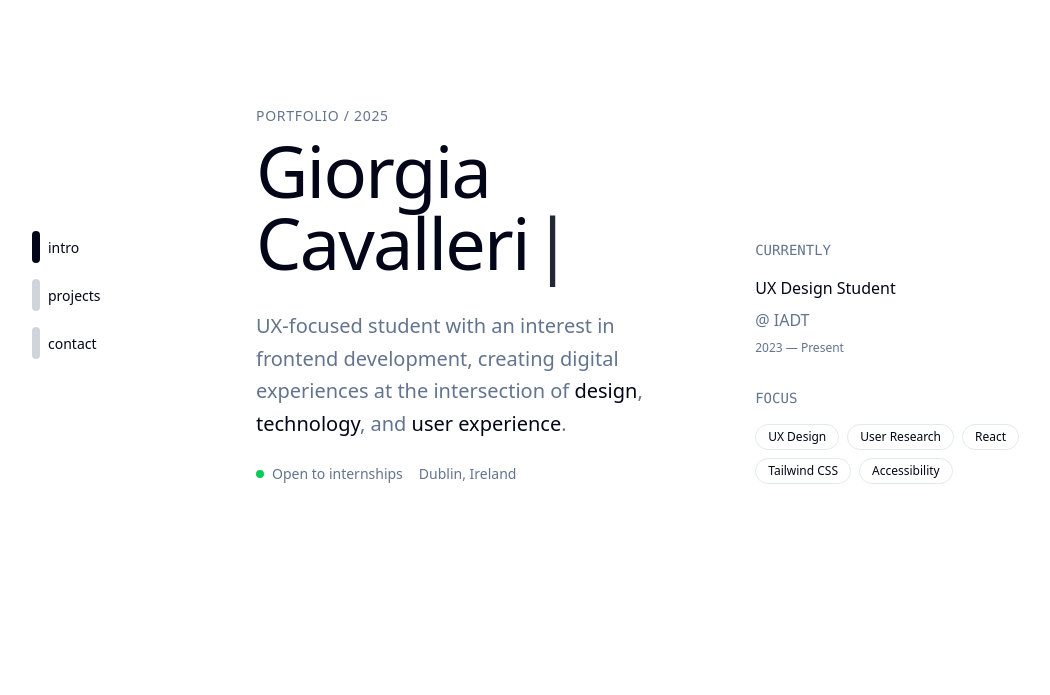
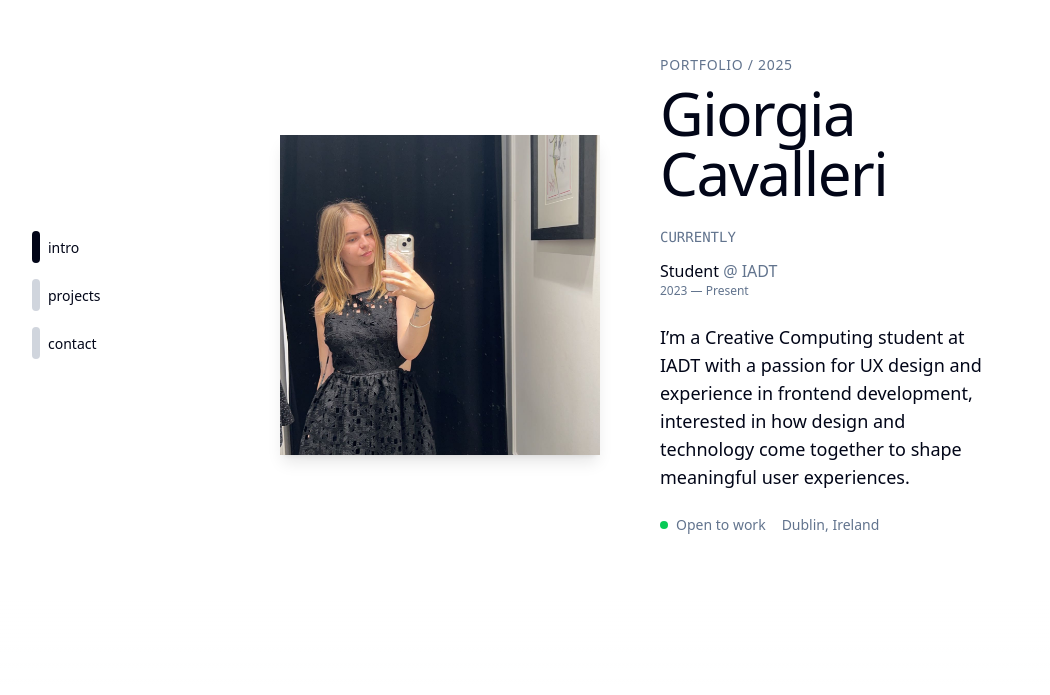
Before and after one commit to n00230352/GiorgiaCavalleri-Portfolio, a React (Vite) app: page / in a window 1280 px wide. Shown: the part 105-800 px from the top of the page, without its empty margins (0-1050 px from the left). Built offline with nearby package versions, Linux system fonts and the light colour scheme.

Commit message:
intro edited

```diff
--- a/src/components/Intro.jsx
+++ b/src/components/Intro.jsx
@@ -1,88 +1,59 @@
-import TextType from "@/components/animations/TextType";
-
 export default function Intro() {
   return (
     <header id="intro" className="min-h-screen flex items-center">
-      <div className="grid lg:grid-cols-5 gap-12 sm:gap-16 w-full">
+      <div className="container mx-auto w-full px-6">
+        <div className="flex flex-col lg:flex-row items-center lg:items-center gap-10">
+          {/* Left: image */}
+          <div className="w-full lg:w-1/2 flex justify-center lg:justify-start">
+            <div className="w-48 h-48 sm:w-64 sm:h-64 lg:w-80 lg:h-80 overflow-hidden shadow-lg">
+              <img
+                src="/images/giorgia.JPG"
+                alt="Giorgia Cavalleri"
+                className="w-full h-full object-cover"
+              />
+            </div>
+          </div>
 
-        {/* Left */}
-        <div className="lg:col-span-3 space-y-6 sm:space-y-8">
+          {/* Right: content */}
+          <div className="w-full lg:w-1/2 space-y-6">
             <div className="space-y-3 sm:space-y-2">
               <div className="text-sm text-muted-foreground tracking-wider">
                 PORTFOLIO / 2025
               </div>
 
-            <h1 className="text-5xl sm:text-6xl lg:text-7xl font-light tracking-tight">
-              <TextType
-                text={["Giorgia Cavalleri"]}
-                typingSpeed={75}
-                pauseDuration={1500}
-                showCursor={true}
-                loop={false}
-                cursorCharacter="|"
-              />
+              <h1 className="text-4xl sm:text-5xl lg:text-6xl font-light tracking-tight">
+                Giorgia Cavalleri
               </h1>
             </div>
 
-          <div className="space-y-6 max-w-md">
-            <p className="text-lg sm:text-xl text-muted-foreground leading-relaxed">
-              UX-focused student with an interest in frontend development,
-              creating digital experiences at the intersection of
-              <span className="text-foreground"> design</span>,
-              <span className="text-foreground"> technology</span>, and
-              <span className="text-foreground"> user experience</span>.
+            <div className="flex flex-col sm:flex-row sm:gap-8 gap-6">
+              <div className="space-y-3">
+                <div className="text-sm text-muted-foreground font-mono">CURRENTLY</div>
+                <div>
+                   <div className="text-foreground">Student <span className="text-muted-foreground">@ IADT</span></div>
+                   <div className="text-xs text-muted-foreground">2023 — Present</div>
+                </div>
+              </div>
+
+
+            </div>
+
+            <div className="space-y-6 max-w-lg">
+              <p className="text-base sm:text-lg ">
+                I’m a Creative Computing student at IADT with a passion for UX design and experience in frontend development, interested in how design and technology come together to shape meaningful user experiences.
               </p>
 
               <div className="flex flex-col sm:flex-row sm:items-center gap-3 sm:gap-4 text-sm text-muted-foreground">
                 <div className="flex items-center gap-2">
                   <div className="w-2 h-2 bg-green-500 rounded-full animate-pulse" />
-                Open to internships
+                  Open to work
                 </div>
                 <div>Dublin, Ireland</div>
               </div>
             </div>
+
+
           </div>
-
-        {/* Right */}
-        <div className="lg:col-span-2 flex flex-col justify-end space-y-6 sm:space-y-8 mt-8 lg:mt-0">
-
-          {/* Currently */}
-          <div className="space-y-4">
-            <div className="text-sm text-muted-foreground font-mono">
-              CURRENTLY
-            </div>
-            <div className="space-y-2">
-              <div className="text-foreground">UX Design Student</div>
-              <div className="text-muted-foreground">@ IADT</div>
-              <div className="text-xs text-muted-foreground">
-                2023 — Present
-              </div>
-            </div>
-          </div>
-
-          {/* Focus */}
-          <div className="space-y-4">
-            <div className="text-sm text-muted-foreground font-mono">
-              FOCUS
-            </div>
-            <div className="flex flex-wrap gap-2">
-              {[
-                "UX Design",
-                "User Research",
-                "React",
-                "Tailwind CSS",
-                "Accessibility",
-              ].map((skill) => (
-                <span
-                  key={skill}
-                  className="px-3 py-1 text-xs border border-border rounded-full hover:border-muted-foreground/50 transition-colors duration-300"
-                >
-                  {skill}
-                </span>
-              ))}
-            </div>
-          </div>
-
         </div>
       </div>
     </header>
```
Lines whose indentation alone changed are shown as unchanged.
